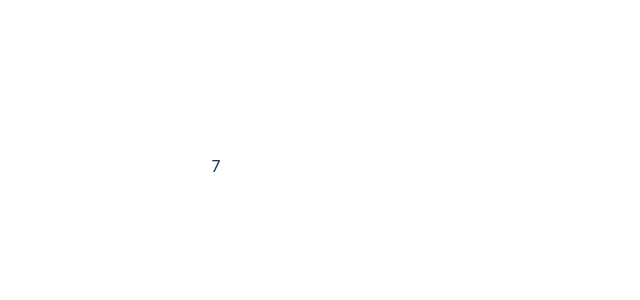
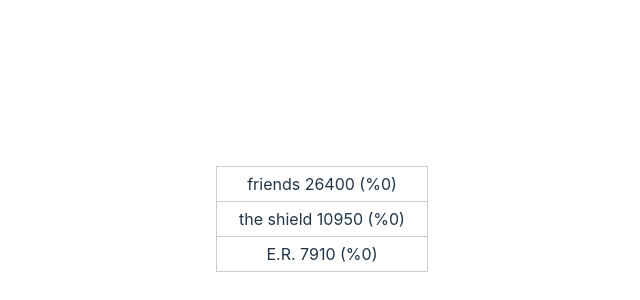
Before and after one commit to Wanziro/react-ranking-chart, a React (Vite) app: page / in a window 1280 px wide. Shown: the part 234-534 px from the top of the page, without its empty margins (424-1064 px from the left). Built offline with nearby package versions, Linux system fonts and the light colour scheme.

Commit message:
showing values

```diff
--- a/src/App.tsx
+++ b/src/App.tsx
@@ -1,6 +1,7 @@
 import { useState, useEffect } from "react";
 import "./App.css";
 import movieData from "./data/movies.json";
+import DataItem from "./components/data-item";
 
 interface Idata {
   name: string;
@@ -8,7 +9,7 @@
   value: number;
 }
 
-interface IdataVisualizer {
+export interface IdataVisualizer {
   name: string;
   date: string;
   value: number;
@@ -24,6 +25,9 @@
   const [sortedDates, setSortedDates] = useState<string[]>([]);
   const [dataVisualizer, setDataVisualizer] = useState<IdataVisualizer[]>([]);
   const [currentDateCounter, setCurrentDateCounter] = useState(0);
+  const [highestValue, setHighestValue] = useState<undefined | IdataVisualizer>(
+    undefined
+  );
 
   useEffect(() => {
     const uniqueDates = Array.from(new Set(data.map((obj) => obj.date)));
@@ -45,8 +49,7 @@
           .filter(
             (item) =>
               // item.date.toLocaleLowerCase().includes(sortedDates[0])
-              item.date.toLocaleLowerCase() ===
-              sortedDates[0].toLocaleLowerCase()
+              item.date.toLowerCase() === sortedDates[0].toLowerCase()
           )
           .map((item) => {
             return { ...item, updatedValue: item.value, value: 0 };
@@ -56,6 +59,7 @@
     const sortedUniqueNamesBasedOnHighestValue = uniqueNames.sort((a, b) => {
       return b.updatedValue - a.updatedValue;
     });
+    setHighestValue(sortedUniqueNamesBasedOnHighestValue[0]);
     setDataVisualizer(sortedUniqueNamesBasedOnHighestValue);
   }, [data]);
 
@@ -76,19 +80,26 @@
   }, [sortedDates, currentDateCounter]);
 
   useEffect(() => {
+    if (sortedDates.length === 0) return;
     const newState = dataVisualizer;
     const dataToUse = data.filter(
-      (item) =>
-        item.date.toLocaleLowerCase() ===
-        sortedDates[currentDateCounter]?.toLocaleLowerCase()
+      (item) => item.date === sortedDates[currentDateCounter]
     );
     for (let i = 0; i < dataToUse.length; i++) {
       const index = newState.findIndex(
-        (item) => item.name === dataToUse[i].name
+        (item) => item.name.toLowerCase() === dataToUse[i].name.toLowerCase()
       );
       if (index > -1) {
-        newState[index].value += Number(dataToUse[i].value);
-        newState[index].updatedValue = Number(dataToUse[i].value);
+        newState[index] = {
+          ...dataToUse[i],
+          value:
+            newState[index].value === 0 && newState[index].updatedValue === 0
+              ? newState[index].value +
+                newState[index].updatedValue +
+                Number(dataToUse[i].value)
+              : newState[index].value + Number(dataToUse[i].value),
+          updatedValue: Number(dataToUse[i].value),
+        };
       } else {
         newState.push({
           ...dataToUse[i],
@@ -98,9 +109,25 @@
       }
     }
     setDataVisualizer(newState);
+    const highestVal = [...newState];
+    setHighestValue(
+      highestVal.sort((a, b) => {
+        return b.value - a.value;
+      })[0]
+    );
   }, [currentDateCounter]);
-  console.log({ dataVisualizer });
-  return <div>{currentDateCounter}</div>;
+  return (
+    <div style={{ position: "relative" }}>
+      {dataVisualizer.map((item, index) => (
+        <DataItem
+          key={index}
+          item={item}
+          allItems={dataVisualizer}
+          highestValue={highestValue}
+        />
+      ))}
+    </div>
+  );
 }
 
 export default App;
--- /dev/null
+++ b/src/components/data-item/index.css
@@ -0,0 +1,8 @@
+.item-container {
+  border: 1px solid #ccc;
+  padding: 5px;
+  margin-bottom: 5px;
+  position: absolute;
+  transition: 0.5s;
+  width: 200px;
+}
--- /dev/null
+++ b/src/components/data-item/index.tsx
@@ -0,0 +1,33 @@
+import { useEffect, useState } from "react";
+import { IdataVisualizer } from "../../App";
+import "./index.css";
+
+interface IDataItemProps {
+  item: IdataVisualizer;
+  highestValue: undefined | IdataVisualizer;
+  allItems: IdataVisualizer[];
+}
+function DataItem({ item, highestValue, allItems }: IDataItemProps) {
+  const [percentage, setPercentage] = useState<number>(0);
+  const [position, setPosition] = useState<number>(0);
+  useEffect(() => {
+    const index = allItems
+      .sort((a, b) => b.value - a.value)
+      .findIndex((obj) => obj.name === item.name);
+    if (index !== -1) {
+      setPosition(index);
+    }
+  }, [item, allItems]);
+
+  useEffect(() => {}, []);
+  return (
+    <div className="item-container" style={{ top: position * 35 }}>
+      {item.name}{" "}
+      <span>
+        {item.value} (%{percentage})
+      </span>
+    </div>
+  );
+}
+
+export default DataItem;
--- a/src/data/movies.json
+++ b/src/data/movies.json
@@ -146,7 +146,7 @@
     },{
       "name": "E.R.",
       "date": "10/2004",
-      "value": 1000
+      "value": 100000
     },{
       "name": "E.R.",
       "date": "11/2004",
```
